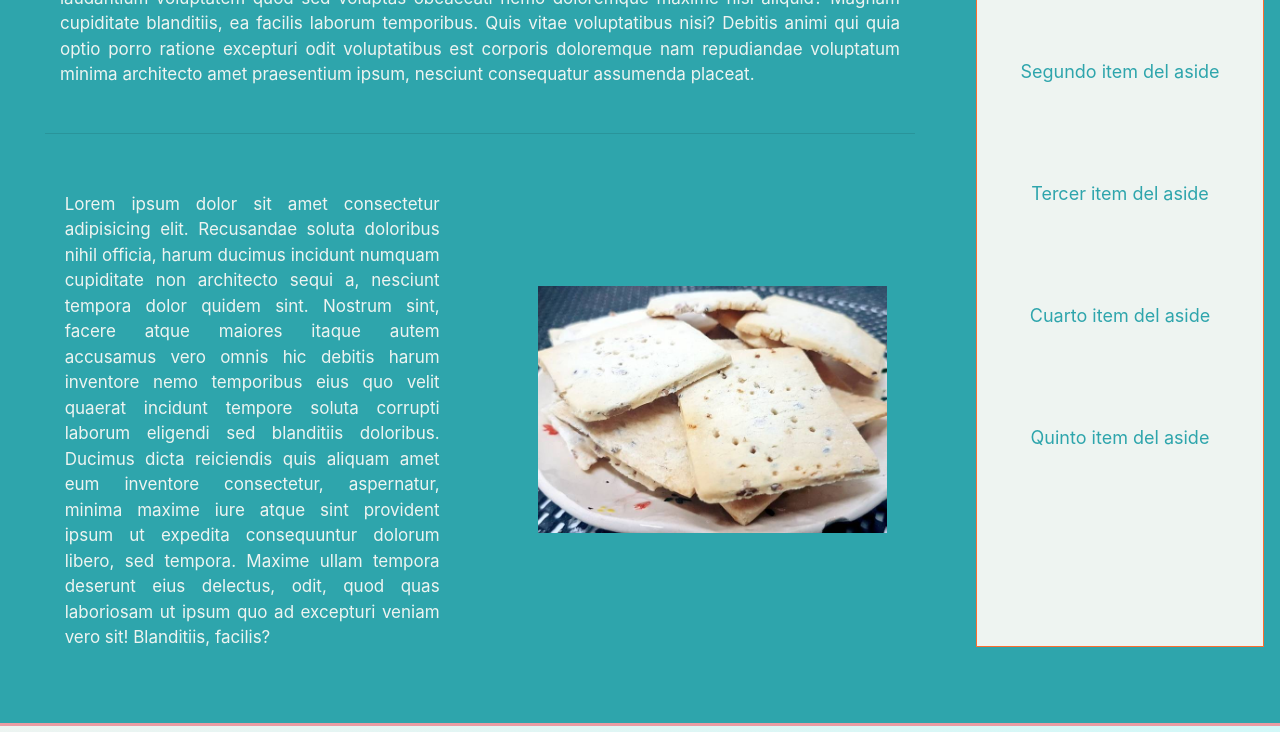
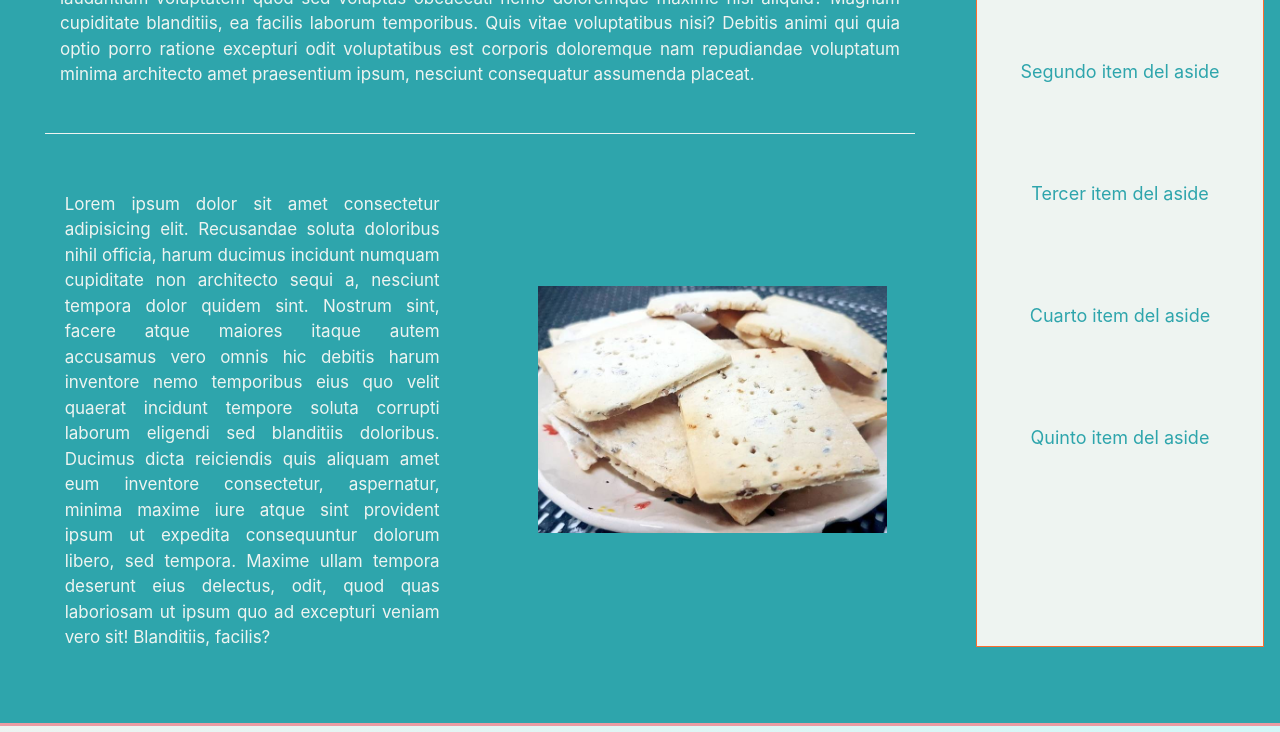
Before and after one commit to JoacoFichter/ManuCocina, a website: page index.html in a window 1280 px wide. Shown: the part 880-1612 px from the top of the page. Drawn offline with nearby package versions, Linux system fonts and the light colour scheme.

Commit message:
Cambié color del hr del index

```diff
--- a/SCSS/misSCSS/_colores.scss
+++ b/SCSS/misSCSS/_colores.scss
@@ -18,6 +18,9 @@
 
 body {
       background-color: map-get($colores, celeste);
+}
+hr {
+      border-top: 1px solid map-get($colores, blanco);
 }
 h2 {
       color: map-get($colores, rosa);
```
Also changed, not shown: CSS/estilo.css.
